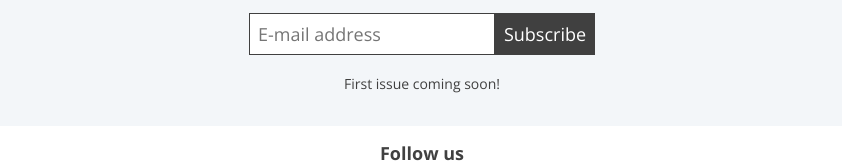
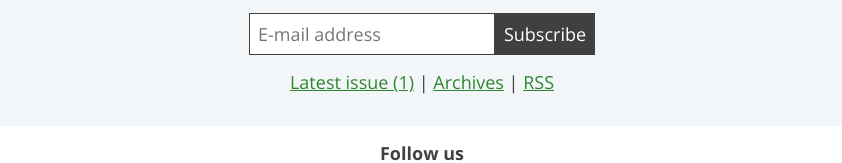
Before and after one commit to GreinaHQ/www, a Next.js app: page / in a window 1280 px wide. Shown: the part 485-648 px from the top of the page, without its empty margins (218-1060 px from the left). Built offline with nearby package versions, Linux system fonts and the light colour scheme.

Commit message:
Add newsletter links (latest issue, archives, RSS)

```diff
--- a/pages/index.js
+++ b/pages/index.js
@@ -83,7 +83,11 @@ const Newsletter = () => (
             />
           </div>
         </div>
-        <div><small>First issue coming soon!</small></div>
+        <div>
+          <a href="https://mailchi.mp/25ddd11edab1/fintech-monthly-1">Latest issue (1)</a> |{' '}
+          <a href="https://us20.campaign-archive.com/home/?u=efa9b5936be6ede9d0f643b25&id=062b48ad54">Archives</a> |{' '}
+          <a href="https://us20.campaign-archive.com/feed?u=efa9b5936be6ede9d0f643b25&id=062b48ad54">RSS</a>
+        </div>
       </div>
     </form>
   </div>
```
